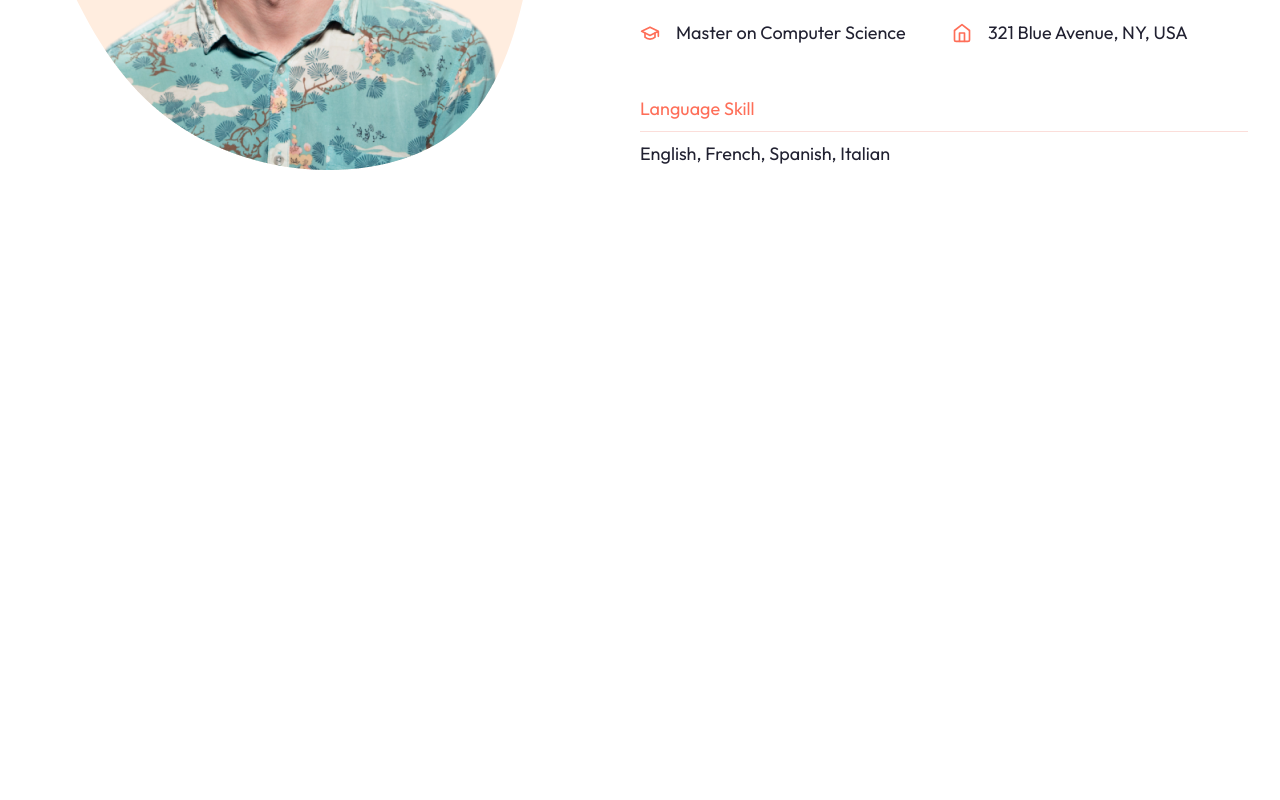
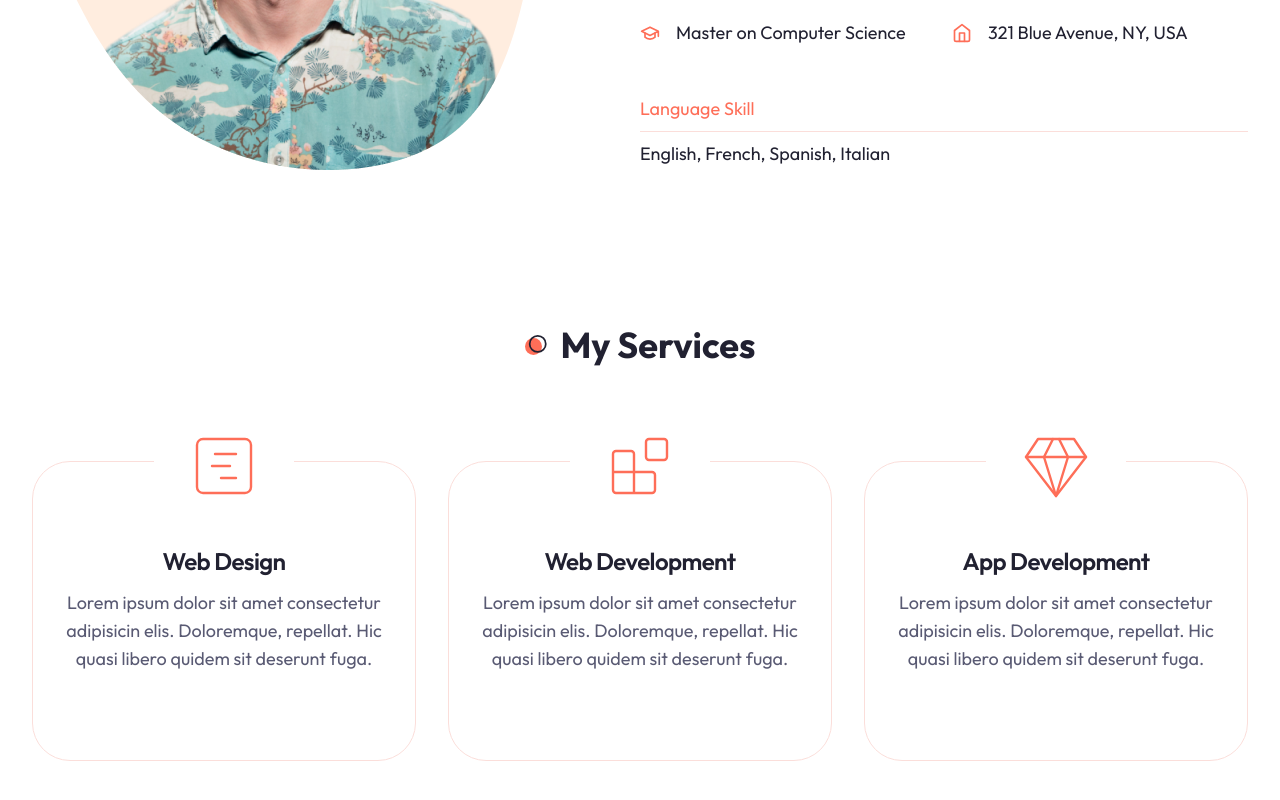
Before and after one commit to Jisap/Portfolio_Next14-Tailwind-Shadcn, a Next.js app: page / in a window 1280 px wide. Shown: the part 1308-2108 px from the top of the page. Built offline with nearby package versions, Linux system fonts and the light colour scheme.

Commit message:
services

```diff
--- a/app/page.jsx
+++ b/app/page.jsx
@@ -1,12 +1,14 @@
 import Hero from '@/components/Hero'
 import About from '@/components/about'
-import Image from 'next/image'
+import Services from '@/components/services'
+
 
 export default function Home() {
   return (
     <main className="">
       <Hero />
       <About />
+      <Services />
     </main>
   )
 }
--- /dev/null
+++ b/components/services.jsx
@@ -0,0 +1,53 @@
+import { GanttChartSquare, Blocks, Gem } from 'lucide-react'
+import { Card, CardContent, CardDescription, CardHeader, CardTitle } from '@/components/ui/card'
+
+const servicesData = [
+  {
+    icon: <GanttChartSquare size={72} strokeWidth={0.8} />,
+    title: 'Web Design',
+    description: 'Lorem ipsum dolor sit amet consectetur adipisicin elis. Doloremque, repellat. Hic quasi libero quidem sit deserunt fuga.'
+  },
+  {
+    icon: <Blocks size={72} strokeWidth={0.8} />,
+    title: 'Web Development',
+    description: 'Lorem ipsum dolor sit amet consectetur adipisicin elis. Doloremque, repellat. Hic quasi libero quidem sit deserunt fuga.'
+  },
+  {
+    icon: <Gem size={72} strokeWidth={0.8} />,
+    title: 'App Development',
+    description: 'Lorem ipsum dolor sit amet consectetur adipisicin elis. Doloremque, repellat. Hic quasi libero quidem sit deserunt fuga.'
+  },
+]
+
+const Services = () => {
+  return (
+    <div className='mb-12 xl:mb-36'>
+     <div className='container mx-auto'>
+      <h2 className='section-title mb-12 xl:mb-24 text-center mx-auto'>My Services</h2>
+      {/* grid items */}
+      <div className='grid xl:grid-cols-3 justify-center gap-y-12 xl:gap-y-24 xl:gap-x-8'>
+        {servicesData.map((item, index) => {
+          return (
+            <Card
+              key={index}
+              className='w-full max-w-[424px] h-[300px] flex flex-col pt-16 pb-10 justify-center items-center relative'
+            >
+              <CardHeader className='text-primary absolute -top-[60px]'>
+                <div className='w-[140px] h-[80px] bg-white dark:bg-background flex justify-center items-center'>
+                  {item.icon}
+                </div>
+              </CardHeader>
+              <CardContent className='text-center'>
+                <CardTitle className='mb-4'>{item.title}</CardTitle>
+                <CardDescription className='text-lg'>{item.description}</CardDescription>
+              </CardContent>
+            </Card>
+          )
+        })}
+      </div>
+     </div>
+    </div>
+  )
+}
+
+export default Services
--- a/components/ui/card.jsx
+++ b/components/ui/card.jsx
@@ -5,7 +5,7 @@
 const Card = React.forwardRef(({ className, ...props }, ref) => (
   <div
     ref={ref}
-    className={cn("rounded-lg border bg-card text-card-foreground shadow-sm", className)}
+    className={cn("rounded-[38px] border bg-background text-card-foreground", className)}
     {...props} />
 ))
 Card.displayName = "Card"
```
